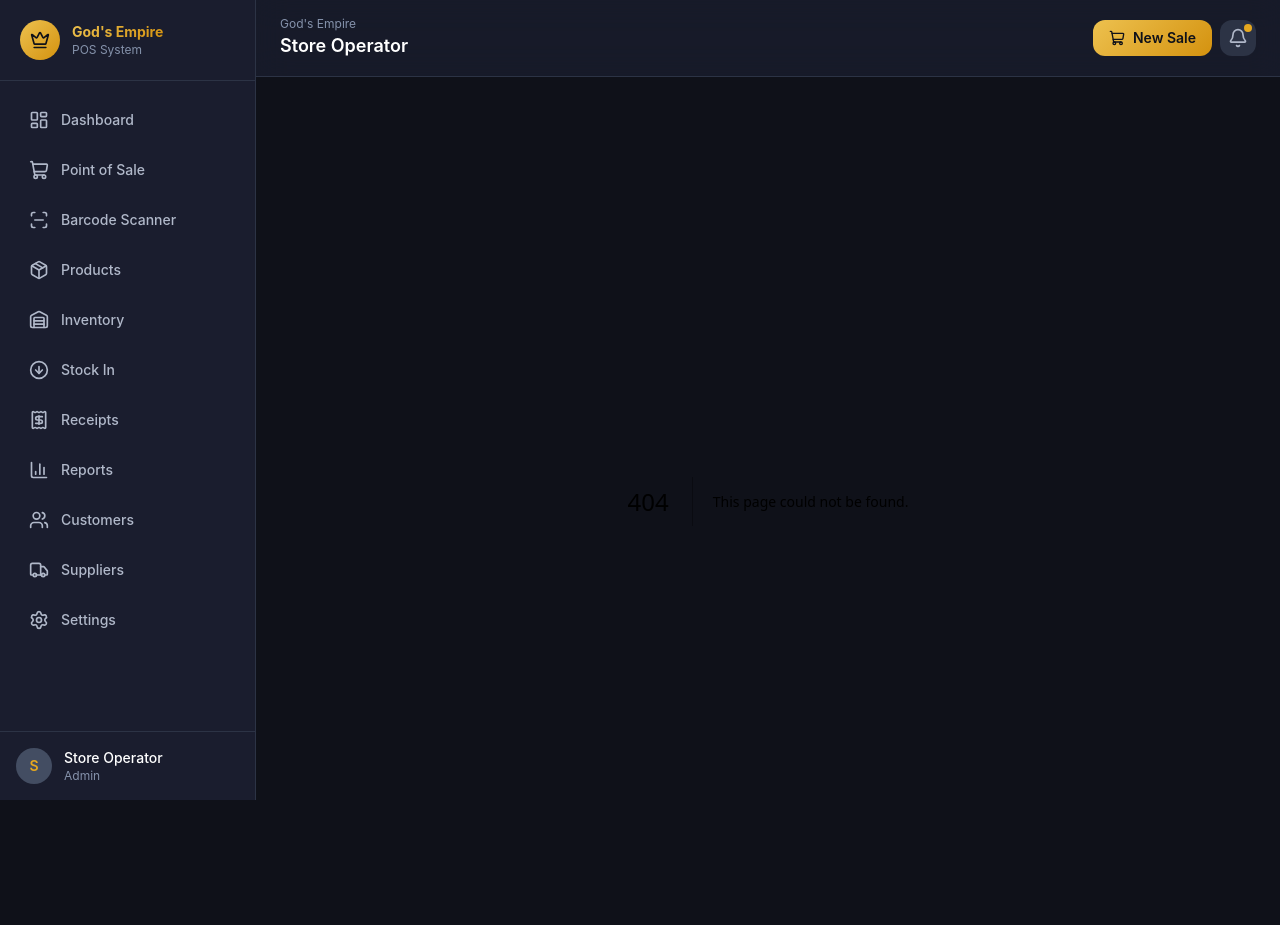
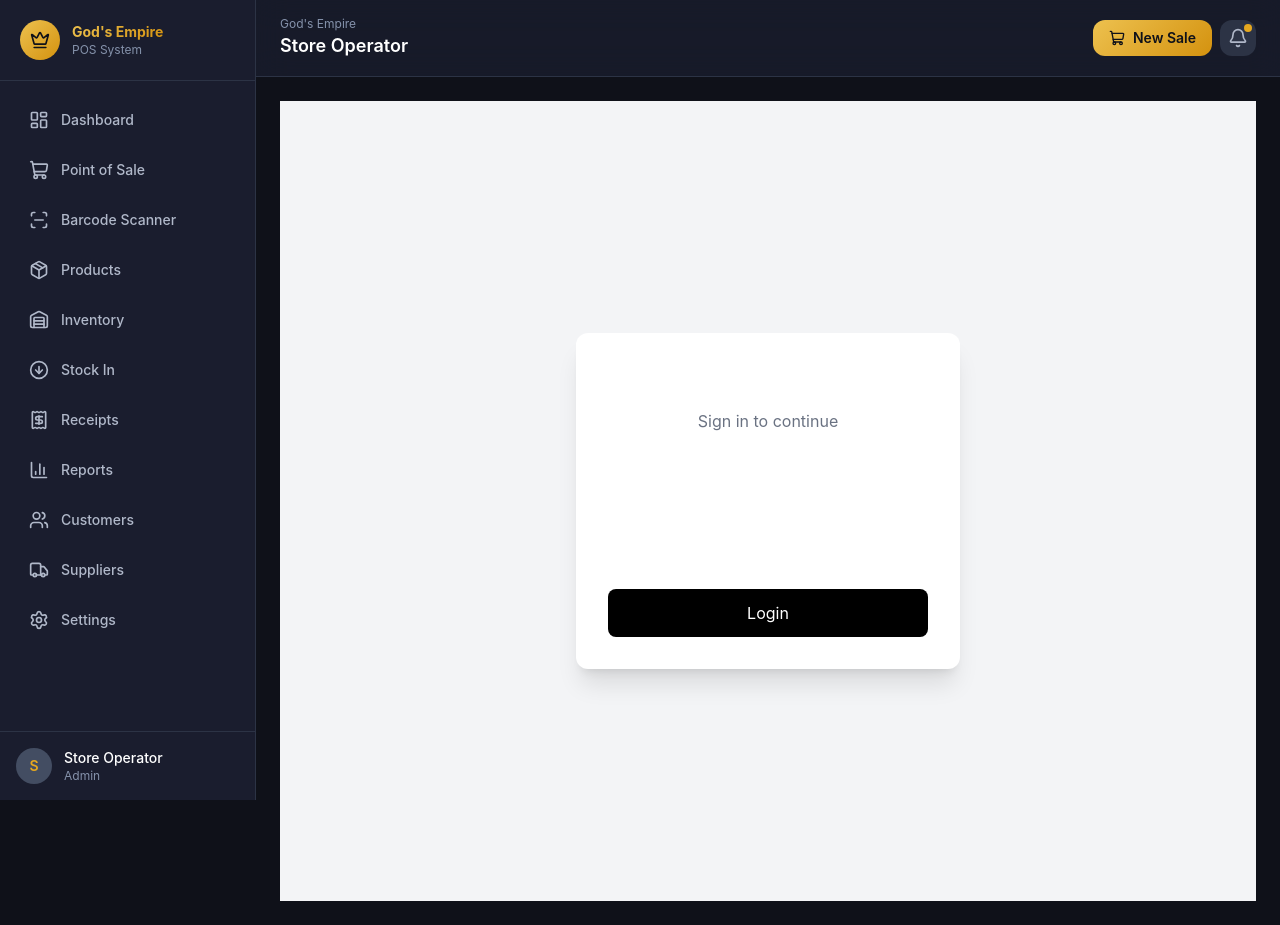
Before and after one commit to Kholofelo1111/GodsEmpirePOS, a Next.js app: page /login in a window 1280 px wide. Before the commit this address had no page. Built offline with nearby package versions, Linux system fonts and the light colour scheme.

Commit message:
Add login page

```diff
--- /dev/null
+++ b/src/app/login/page.tsx
@@ -0,0 +1,78 @@
+"use client";
+
+import { useState } from "react";
+
+export default function LoginPage() {
+  const [username, setUsername] = useState("");
+  const [password, setPassword] = useState("");
+  const [loading, setLoading] = useState(false);
+  const [error, setError] = useState("");
+
+  async function login(e: React.FormEvent) {
+    e.preventDefault();
+    setLoading(true);
+    setError("");
+
+    const res = await fetch("/api/auth/login", {
+      method: "POST",
+      headers: {
+        "Content-Type": "application/json",
+      },
+      body: JSON.stringify({ username, password }),
+    });
+
+    const data = await res.json();
+
+    setLoading(false);
+
+    if (!res.ok) {
+      setError(data.error || "Login failed");
+      return;
+    }
+
+    window.location.href = "/";
+  }
+
+  return (
+    <main className="min-h-screen flex items-center justify-center bg-gray-100 p-5">
+      <form
+        onSubmit={login}
+        className="bg-white rounded-xl shadow-xl p-8 w-full max-w-sm"
+      >
+        <h1 className="text-3xl font-bold text-center mb-2">
+          God's Empire POS
+        </h1>
+
+        <p className="text-center text-gray-500 mb-6">
+          Sign in to continue
+        </p>
+
+        <input
+          className="border rounded-lg w-full p-3 mb-4"
+          placeholder="Username"
+          value={username}
+          onChange={(e)=>setUsername(e.target.value)}
+        />
+
+        <input
+          type="password"
+          className="border rounded-lg w-full p-3 mb-4"
+          placeholder="Password"
+          value={password}
+          onChange={(e)=>setPassword(e.target.value)}
+        />
+
+        {error && (
+          <p className="text-red-600 mb-4">{error}</p>
+        )}
+
+        <button
+          disabled={loading}
+          className="bg-black text-white rounded-lg w-full p-3"
+        >
+          {loading ? "Signing in..." : "Login"}
+        </button>
+      </form>
+    </main>
+  );
+}
```
